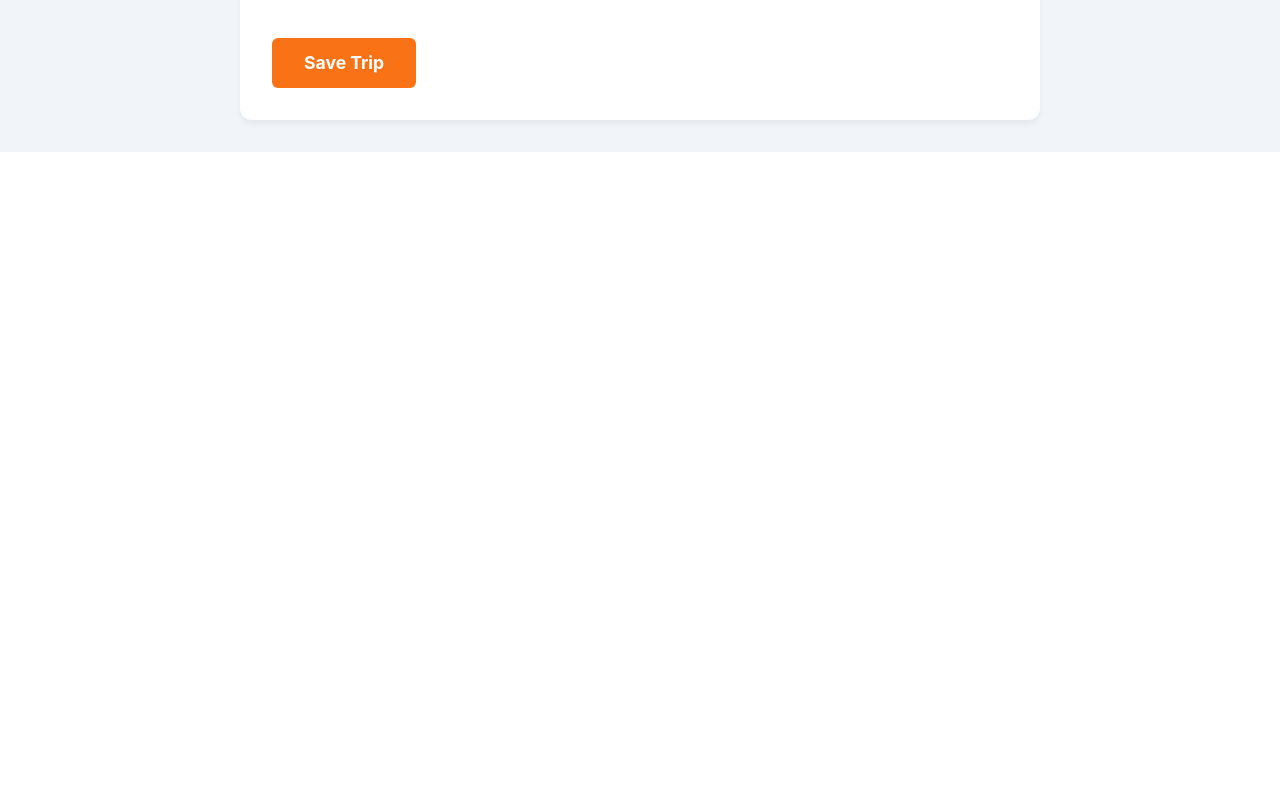
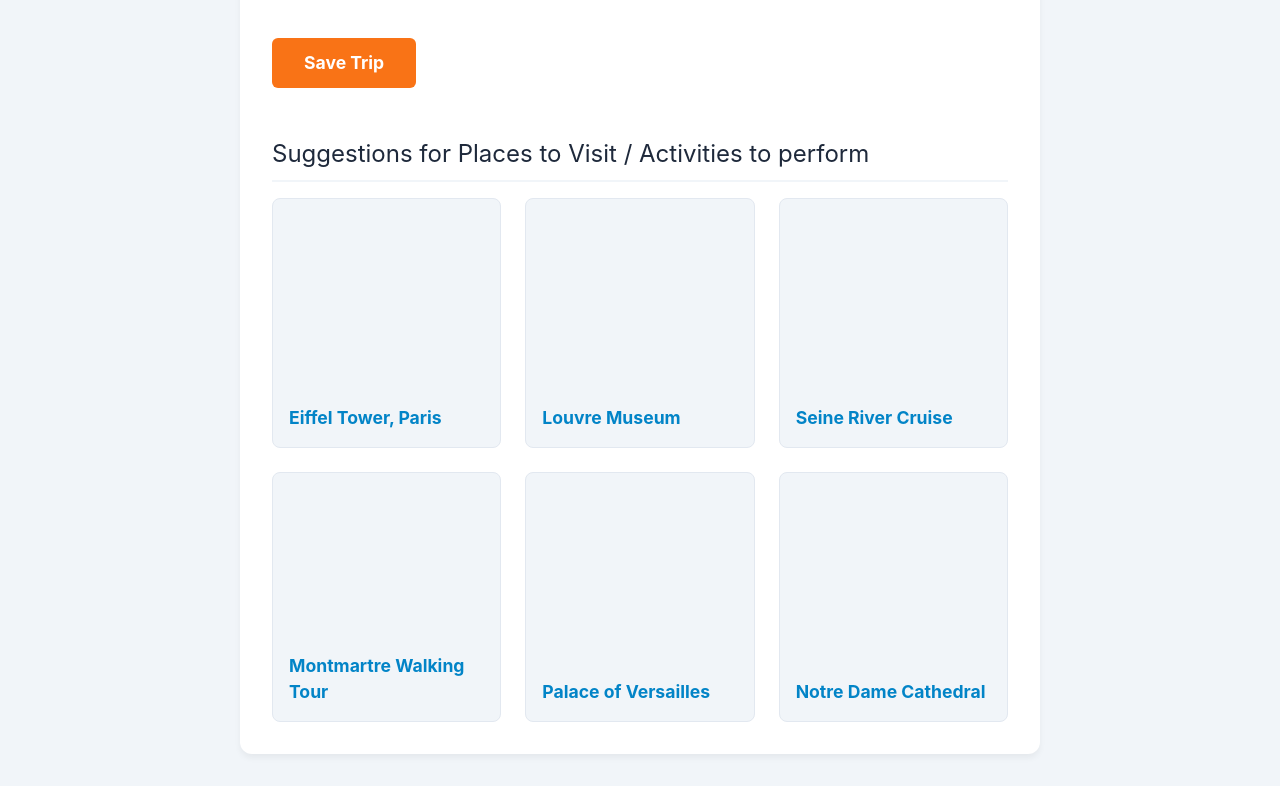
Before and after one commit to Baluduvamsi2006/GlobeTrotter, a Next.js app: page /create-trip in a window 1280 px wide. Shown: the part 726-1512 px from the top of the page. Before the commit the page ends 878 px from the top, so only its background shows below. Built offline with nearby package versions, Linux system fonts and the light colour scheme.

Commit message:
Add suggestion section for places to visit and activities

```diff
--- a/src/app/create-trip/page.module.css
+++ b/src/app/create-trip/page.module.css
@@ -67,3 +67,45 @@
   background-color: #E06512;
   transform: translateY(-2px);
 }
+
+.suggestionsSection {
+  margin-top: 3rem;
+}
+
+.suggestionsTitle {
+  font-size: 1.5rem;
+  margin-bottom: 1rem;
+  padding-bottom: 0.5rem;
+  border-bottom: 2px solid var(--color-bg-app);
+}
+
+.grid {
+  display: grid;
+  grid-template-columns: repeat(auto-fill, minmax(200px, 1fr));
+  gap: 1.5rem;
+}
+
+.card {
+  background-color: var(--color-bg-app);
+  border-radius: 8px;
+  height: 250px;
+  display: flex;
+  flex-direction: column;
+  justify-content: flex-end;
+  padding: 1rem;
+  border: 1px solid #E2E8F0;
+  transition: transform 0.3s, box-shadow 0.3s;
+  cursor: pointer;
+}
+
+.card:hover {
+  transform: translateY(-5px);
+  box-shadow: 0 10px 15px rgba(0,0,0,0.1);
+  border-color: var(--color-primary);
+}
+
+.cardTitle {
+  font-weight: bold;
+  font-size: 1.1rem;
+  color: var(--color-primary);
+}
--- a/src/app/create-trip/page.tsx
+++ b/src/app/create-trip/page.tsx
@@ -36,6 +36,29 @@ export default function CreateTrip() {
           <button type="button" className={styles.saveButton}>Save Trip</button>
         </form>
 
+      <section className={styles.suggestionsSection}>
+          <h2 className={styles.suggestionsTitle}>Suggestions for Places to Visit / Activities to perform</h2>
+          <div className={styles.grid}>
+            <div className={styles.card}>
+              <div className={styles.cardTitle}>Eiffel Tower, Paris</div>
+            </div>
+            <div className={styles.card}>
+              <div className={styles.cardTitle}>Louvre Museum</div>
+            </div>
+            <div className={styles.card}>
+              <div className={styles.cardTitle}>Seine River Cruise</div>
+            </div>
+            <div className={styles.card}>
+              <div className={styles.cardTitle}>Montmartre Walking Tour</div>
+            </div>
+            <div className={styles.card}>
+              <div className={styles.cardTitle}>Palace of Versailles</div>
+            </div>
+            <div className={styles.card}>
+              <div className={styles.cardTitle}>Notre Dame Cathedral</div>
+            </div>
+          </div>
+        </section>
       </main>
     </div>
   );
```
